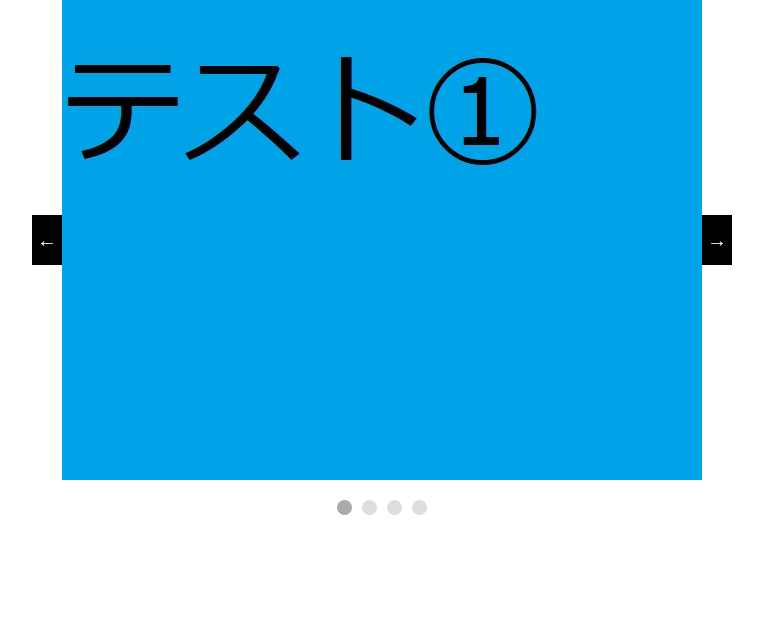
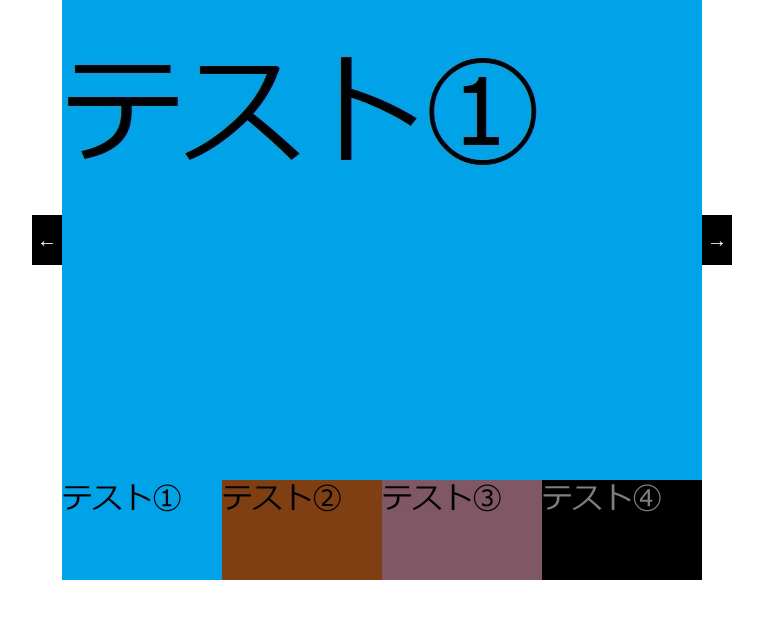
Before and after one commit to acro-takahashi/Javascript, a plain HTML site: page No.3/index.html in a window 1280 px wide. Shown: the whole page, without its empty margins (258-1021 px from the left). Drawn offline with Linux system fonts and the light colour scheme.

Commit message:
Add files via upload
updata

```diff
--- a/No.3/css/layout.css
+++ b/No.3/css/layout.css
@@ -35,29 +35,34 @@
 
 .slider .nav {
     width: 100%;
-    margin-top: 20px;
     text-align: center;
-    font-size: 0
+    font-size: 0;
+    background: #000
 }
 
 .slider .nav li {
     display: inline-block;
-    width: 15px;
-    height: 15px;
-    margin: 0 5px;
-    border-radius: 15px;
+    width: 25%;
+    height: 100px;
     background: #ddd;
     cursor: pointer;
-    -webkit-transition: background 400ms;
-    transition: background 400ms
+    background-position: center;
+    background-size: cover;
+    box-sizing: border-box;
+    -webkit-transition: opacity 400ms;
+    transition: opacity 400ms;
+    opacity: .5;
+    -ms-filter: "progid:DXImageTransform.Microsoft.Alpha(Opacity=50)"
 }
 
 .slider .nav li:hover {
-    background: #aaa
+    opacity: 1;
+    -ms-filter: "progid:DXImageTransform.Microsoft.Alpha(Opacity=100)"
 }
 
 .slider .nav li.current {
-    background: #aaa
+    opacity: 1;
+    -ms-filter: "progid:DXImageTransform.Microsoft.Alpha(Opacity=100)"
 }
 
 .slider .arrow {
--- a/No.3/js/index.js
+++ b/No.3/js/index.js
@@ -19,8 +19,13 @@ for(var i = 0; i < imgList.length; i++) {
 	var nav = document.createElement("li");
 	// プロパティ「data-nav-index」に数値を割り振る
 	nav.setAttribute("data-nav-index", i);
+
+
+	nav.style.backgroundImage = "url(" + imgList[i] + ")";
+	nav.style.width = 100 / imgList.length + "%";
 	// li要素をクラス名「nav」の子要素として追加
 	document.getElementsByClassName("nav")[0].appendChild(nav);
+
 }
 
 // スライドの数を取得(処理のために-1する)
```
